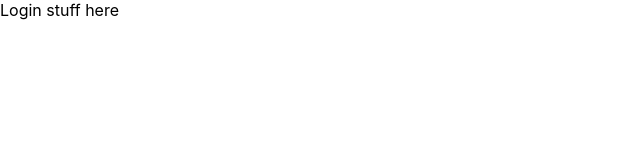
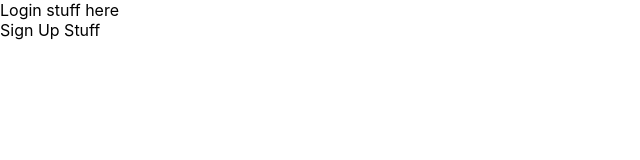
Before and after one commit to JasonSujaya/ecol-frontend, a React (Create React App) app: page / in a window 1280 px wide. Shown: the top 160 px of the page, without its empty margins (0-640 px from the left). Built offline with nearby package versions, Linux system fonts and the light colour scheme.

Commit message:
Added basic sign up form

```diff
--- a/src/Components/Authentication/AuthenticationView.jsx
+++ b/src/Components/Authentication/AuthenticationView.jsx
@@ -1,11 +1,13 @@
 import React from "react";
 import LoginForm from "./LoginForm";
+import SignUpForm from "./SignUpForm";
 
 class AuthenticationView extends React.Component {
   render() {
     return (
       <div>
         <LoginForm></LoginForm>
+        <SignUpForm></SignUpForm>
       </div>
     );
   }
--- /dev/null
+++ b/src/Components/Authentication/SignUpForm.jsx
@@ -0,0 +1,9 @@
+import React from "react";
+
+class SignUpForm extends React.Component {
+  render() {
+    return <div>Sign Up Stuff</div>;
+  }
+}
+
+export default SignUpForm;
```
Also changed, not shown: src/Components/Authentication/authentication.js (added).
